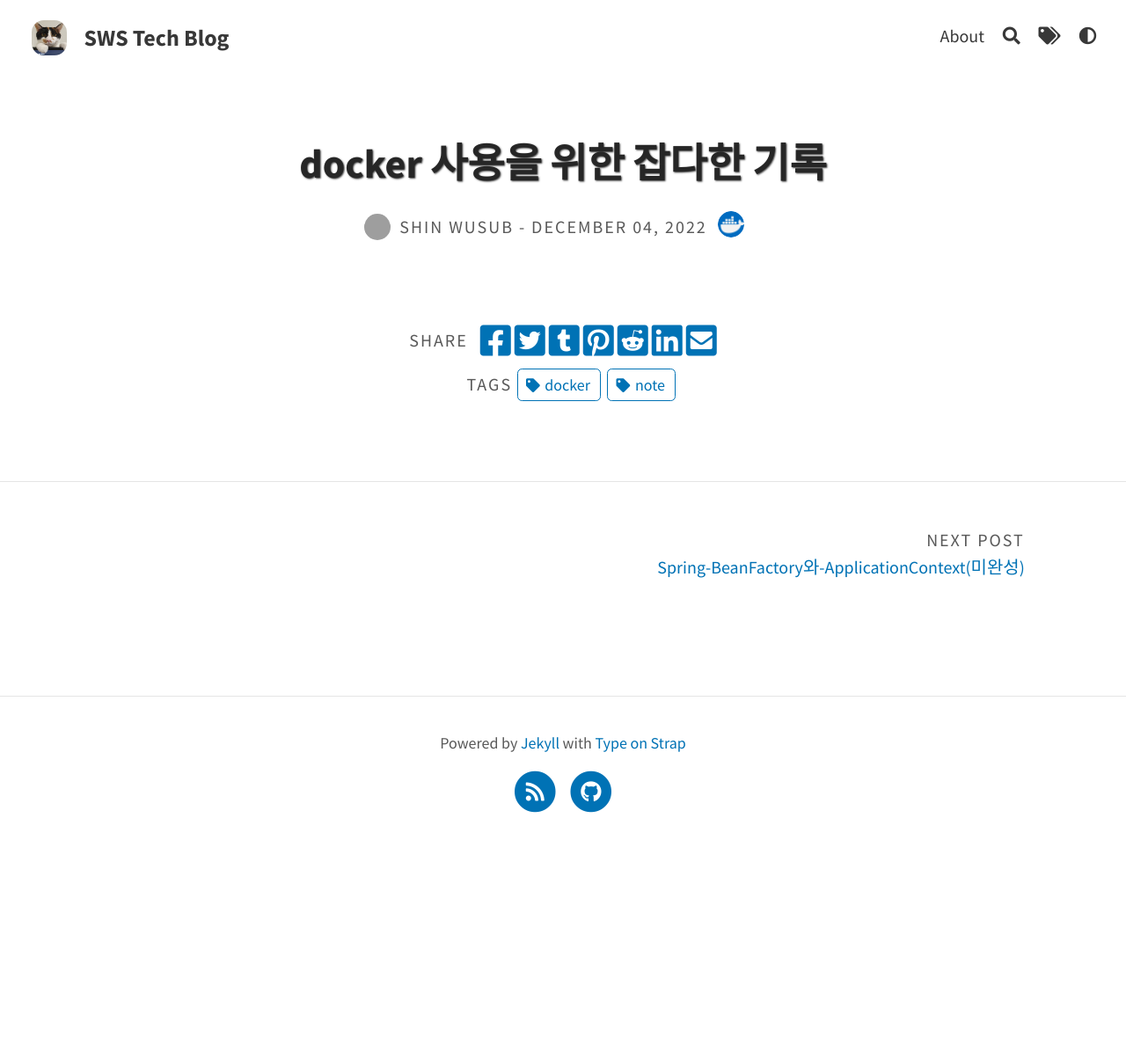
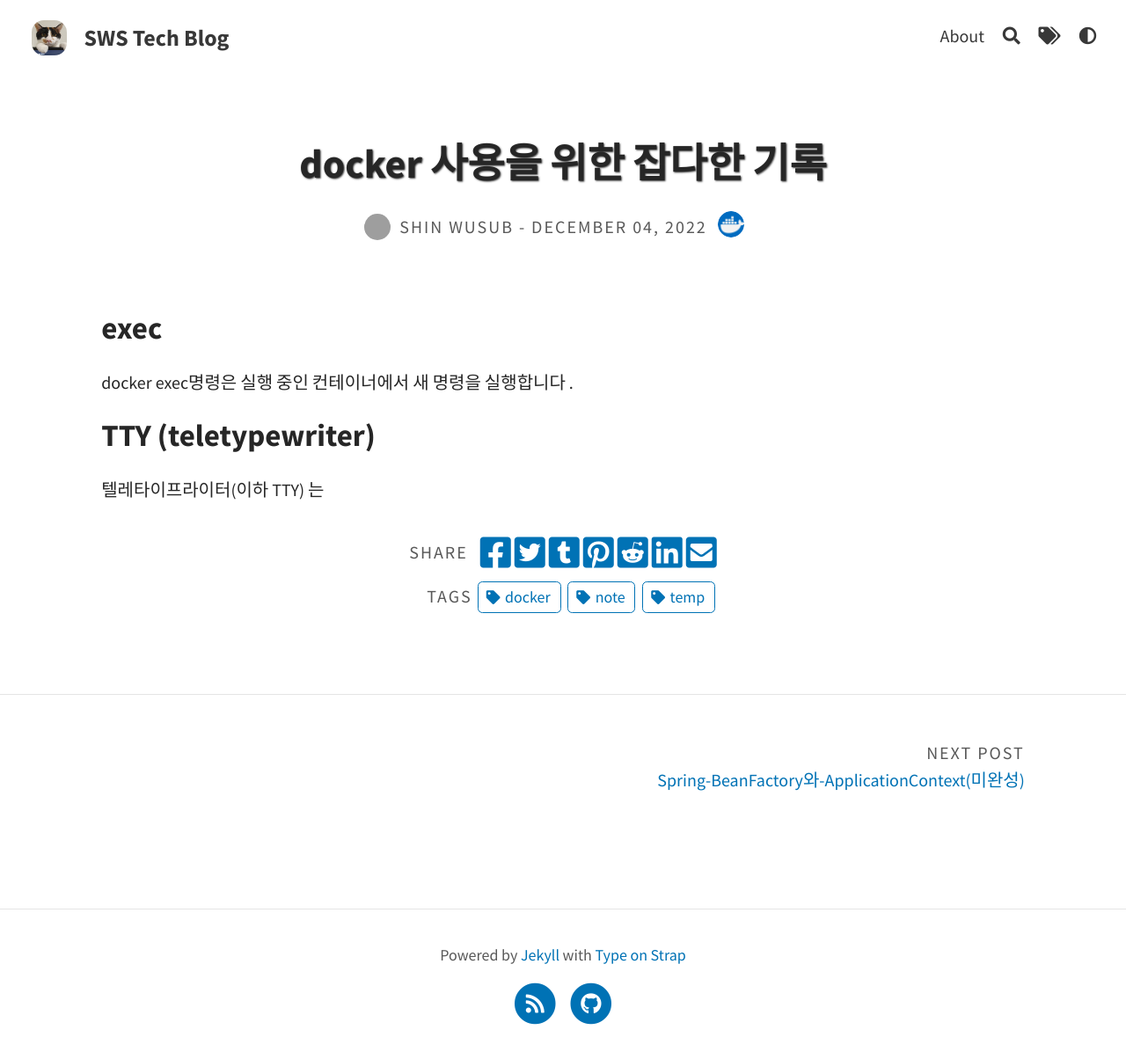
Before and after one commit to mainmethod0126/old-tech-blog, a Jekyll site: the page built from _posts/docker/2022-12-04-docker-사용을-위한-잡다한-기록.md, in a window 1280 px wide. Shown: the whole page at 88% size. Built offline with Jekyll 4.4.1, drawn with Linux system fonts in a browser that asks for light colours; comment, search, counter and statistics services are not loaded; before the commit the page ends 962 px from its top, so only the background shows below that; grey boxes are pictures that could not be loaded.

Commit message:
docker 사용법 정리중

```diff
--- a/_posts/docker/2022-12-04-docker-사용을-위한-잡다한-기록.md
+++ b/_posts/docker/2022-12-04-docker-사용을-위한-잡다한-기록.md
@@ -1,7 +1,14 @@
 ---
 layout: post
 title: docker 사용을 위한 잡다한 기록
-tags: [docker, note]
+tags: [docker, note, temp]
 skills: [docker]
 author: mainmethod0126
 ---
+
+
+## exec
+docker exec명령은 실행 중인 컨테이너에서 새 명령을 실행합니다 .
+
+## TTY (teletypewriter)
+텔레타이프라이터(이하 TTY) 는
```
